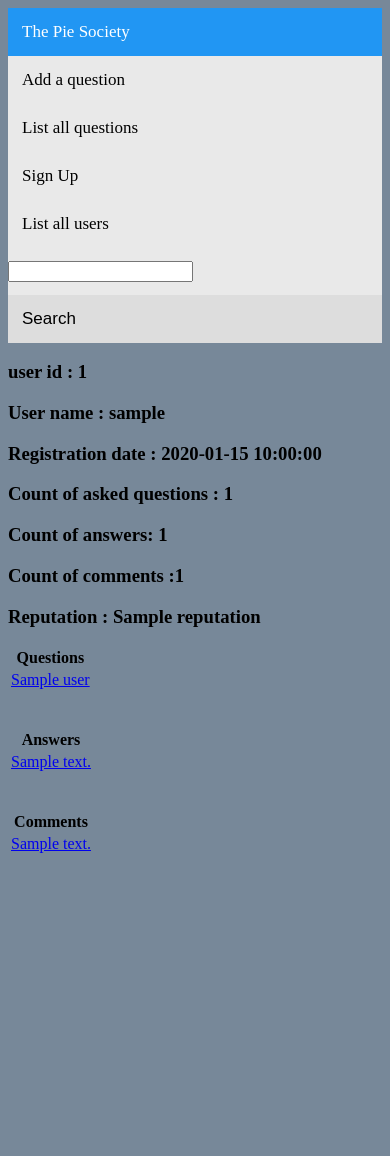
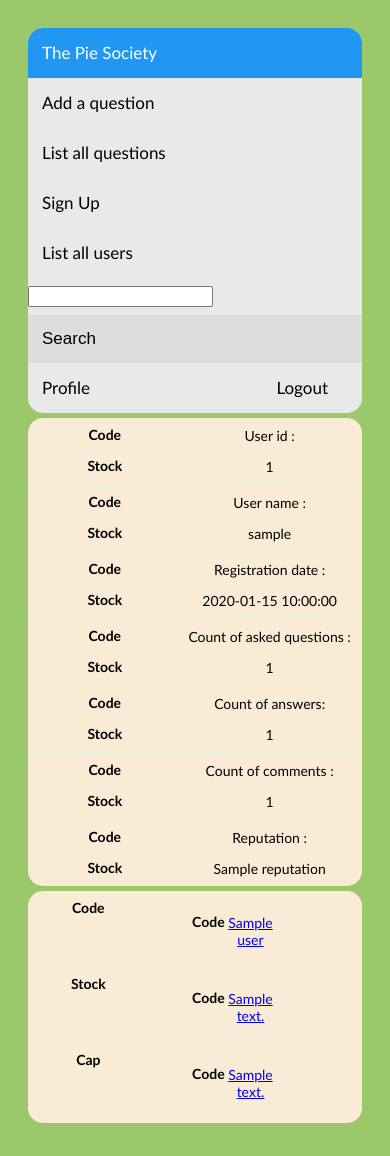
Before and after one commit to apetreibogdan/Ask-Mate-Python3-VB-, a Flask app: page /user/1 in a window 390 px wide. Before the commit the page ends 853 px from the top, so only its background shows below. Run offline with Flask 2, Linux system fonts and the light colour scheme; the visitor is signed in with stand-in values (Sample User, id 1); a database or web service that is not in the repository returns one stand-in record (values such as "Sample title"); some libraries are stand-ins or nearby versions.

Commit message:
css part one done

```diff
--- a/database_common.py
+++ b/database_common.py
@@ -5,10 +5,10 @@ import os
 import psycopg2
 import psycopg2.extras
 
-os.environ['PSQL_USER_NAME'] = 'bobo'
-os.environ['PSQL_PASSWORD'] = 'bobo123'
+os.environ['PSQL_USER_NAME'] = 'postgres'
+os.environ['PSQL_PASSWORD'] = 'teiubesc11'
 os.environ['PSQL_HOST'] = 'localhost'
-os.environ['PSQL_DB_NAME'] = 'askmate3'
+os.environ['PSQL_DB_NAME'] = 'test_db'
 
 
 def get_connection_string():
--- a/static/layout.css
+++ b/static/layout.css
@@ -1,11 +1,12 @@
 
 body {
-  background-color: lightslategrey;
+  background-color: whitesmoke;
 }
 
 .topnav {
   overflow: hidden;
   background-color: #e9e9e9;
+  border-radius: 15px;
 }
 
 .topnav a {
@@ -16,6 +17,7 @@ body {
   padding: 14px 16px;
   text-decoration: none;
   font-size: 17px;
+  height: 22px;
 }
 
 .topnav a:hover {
@@ -42,7 +44,8 @@ body {
 .topnav .search-container button {
   float: right;
   padding: 6px 10px;
-  margin-top: 8px;
+  margin-top: 0.5rem;
+  margin-left: 16px;
   margin-right: 16px;
   background: #ddd;
   font-size: 17px;
@@ -72,7 +75,7 @@ body {
 }
 
 .search  {
-    margin: 0.8rem 0;
+    margin: 0.5rem 0;
 }
 
 
@@ -92,6 +95,143 @@ body {
 .users_tabel{
   width: 100%;
   border-collapse: collapse;
-    border: 3px solid black;
+    border-radius: 15px;
 
 }
+
+/*#user_info{*/
+/*  border: 2px solid deepskyblue;*/
+
+/*}*/
+
+/*#user_info th {*/
+/*  border-bottom: 2px solid deepskyblue;*/
+/*}*/
+
+table { border-radius: 15px;
+  border-spacing: 1px;
+  border-collapse: collapse;
+  background: antiquewhite;
+  overflow: hidden;
+  max-width: 1200px;
+  width: 100%;
+  margin: 5px auto;
+  position: relative;
+}
+table * {
+  position: relative;
+}
+table td,
+table th {
+  padding-left: 8px;
+}
+table thead tr {
+  height: 60px;
+  background: bisque;
+  font-size: 16px;
+  border-bottom: 2px solid black;
+}
+table tbody tr {
+
+  height: 48px;
+  border-bottom: 1px solid #e3f1d5;
+}
+table tbody tr:last-child {
+  border: 0;
+}
+table td,
+table th {
+  text-align: center;
+}
+table td.l,
+table th.l {
+  text-align: center;
+}
+table td.c,
+table th.c {
+  text-align: center;
+}
+table td.r,
+table th.r {
+  text-align: center;
+}
+
+@media screen and (max-width: 35.5em) {
+  table {
+    display: block;
+  }
+  table > *,
+table tr,
+table td,
+table th {
+    display: block;
+  }
+  table thead {
+    display: none;
+  }
+  table tbody tr {
+    height: auto;
+    padding: 8px 0;
+  }
+  table tbody tr td {
+    padding-left: 45%;
+    margin-bottom: 12px;
+  }
+  table tbody tr td:last-child {
+    margin-bottom: 0;
+  }
+  table tbody tr td:before {
+    position: absolute;
+    font-weight: 700;
+    width: 40%;
+    left: 10px;
+    top: 0;
+  }
+  table tbody tr td:nth-child(1):before {
+    content: "Code";
+  }
+  table tbody tr td:nth-child(2):before {
+    content: "Stock";
+  }
+  table tbody tr td:nth-child(3):before {
+    content: "Cap";
+  }
+  table tbody tr td:nth-child(4):before {
+    content: "Inch";
+  }
+  table tbody tr td:nth-child(5):before {
+    content: "Box Type";
+  }
+}
+body {
+  background: #9bc86a;
+  font: 400 14px "Calibri", "Arial";
+  padding: 20px;
+}
+
+blockquote {
+  color: white;
+  text-align: center;
+}
+
+#paragraf{
+    width: 600px;
+}
+
+#image1{
+    width: 200px;
+    float: left;
+    margin: 0px 20px 20px 0px;
+}
+
+
+.left_button{
+    float: right;
+}
+.right_button{
+    float: right;
+}
+
+.buttons1 {
+    display: inline-block;
+}
--- a/templates/base.html
+++ b/templates/base.html
@@ -14,11 +14,12 @@
 
 
 <div class="topnav">
-  <a class="active" href="/search">The Pie Society</a>
+  <a class="active">The Pie Society</a>
   <a href="/add-question">Add a question</a>
   <a href="{{ url_for('list_all_questions') }}"> List all questions</a>
     <a href="{{ url_for('register_user') }}"> Sign Up</a>
   <a href="{{ url_for('list_all_users') }}">List all users</a>
+
   <div class="search-container">
     <form action="/search">
       <input class="search" type="search" id="site-search" name="q"
@@ -26,6 +27,17 @@
         <button>Search</button>
     </form>
   </div>
+        <div style="float:right; margin-right: 20px">
+        {% if session['username'] %}
+        <a href="{{ url_for('logout') }}">Logout</a>
+        {% else %}
+        <a href="{{ url_for('login') }}">Login</a>
+        {% endif %}
+    </div>
+<div>
+<a href="{{url_for("profile",user_id = session['user_id'])}}">Profile</a>
+
+</div>
 </div>
 
 
--- a/templates/list.html
+++ b/templates/list.html
@@ -6,13 +6,7 @@
 
 
 
-<div>
-<a href="{{url_for("profile",user_id = session['user_id'])}}">Profile</a>
-<form action="{{ url_for("logout") }}">
-<button type="submit">Log Out</button>
 
-</form>
-</div>
     <div class="content">
         <h1>List questions</h1>
         <div class="sort_form">
--- a/templates/user.html
+++ b/templates/user.html
@@ -1,20 +1,27 @@
 {% extends "base.html" %}
 
 {% block content%}
+<table>
+<tr><td>User id :</td><td> {{ profile_data[0]['id'] }}</td> </tr>
+<tr><td>User name :</td><td> {{ profile_data[0]['username'] }}</td></tr>
+<tr><td>Registration date :</td><td> {{ profile_data[0]['registration_date'] }}</td> </tr>
+<tr><td>Count of asked questions :</td><td> {{ profile_data[0]['count_questions'] }} </td></tr>
+<tr><td>Count of answers:</td> <td>{{ profile_data[0]['count_answers'] }}</td></tr>
+<tr><td>Count of comments :</td><td>{{ profile_data[0]['count_comments'] }}</td> </tr>
+<tr><td>Reputation : </td><td>{{ profile_data[0]['reputation']}}</td> </tr>
+</table>
+    <table id="user_info">
+    <thead>
+        <tr> <th>Questions</th>
+     <th>Answers</th>
+     <th>Comments</th>
+    </tr>
+        </thead>
 
-<h3>user id : {{ profile_data[0]['id'] }} </h3>
-<h3>User name : {{ profile_data[0]['username'] }}</h3>
-<h3>Registration date : {{ profile_data[0]['registration_date'] }} </h3>
-<h3>Count of asked questions : {{ profile_data[0]['count_questions'] }} </h3>
-<h3>Count of answers: {{ profile_data[0]['count_answers'] }}</h3>
-<h3>Count of comments :{{ profile_data[0]['count_comments'] }} </h3>
-<h3>Reputation : {{ profile_data[0]['reputation']}} </h3>
-    <table>
-    <thead>
     <tr>
-        <th>Questions</th>
-    </tr>
-    </thead>
+    <td style="width: 30% "; >
+    <table class ="list_user">
+
     <tbody>
     {% if profile_data[0]['user_questions'] %}
     {% for items in profile_data[0]['user_questions'].split('--') %}
@@ -26,13 +33,11 @@
     </tr>
     </tbody>
     </table>
- <br><br>
-        <table>
-    <thead>
-    <tr>
-        <th>Answers</th>
-    </tr>
-    </thead>
+
+    </td>
+     <td style="width: 30% " >
+        <table class ="list_user">
+
     <tbody>
     {% if profile_data[0]['user_answers'] %}
     {% for items in profile_data[0]['user_answers'].split('--') %}
@@ -45,13 +50,10 @@
     </tbody>
     </table>
 
-     <br><br>
-        <table>
-    <thead>
-    <tr>
-        <th>Comments</th>
-    </tr>
-    </thead>
+     </td>
+     <td style="width: 30% "; >
+        <table class ="list_user">
+
     <tbody>
     {% if profile_data[0]['user_comments'] %}
     {% for items in profile_data[0]['user_comments'].split('--') %}
@@ -65,5 +67,7 @@
     </tr>
     </tbody>
     </table>
-
+     </td>
+    </tr>
+    </table>
 {% endblock %}
--- a/utility.py
+++ b/utility.py
@@ -3,8 +3,8 @@ import datetime
 import os
 import bcrypt
 
-QUESTION_IMG_PATH = "/home/bobo/PycharmProjects/ask-mate-3-python-Kinkey232/static/image/question"
-ANSWER_IMG_PATH = "/home/bobo/PycharmProjects/ask-mate-3-python-Kinkey232/static/image/answer"
+QUESTION_IMG_PATH = "/home/victor/PycharmProjects/ask-mate-3-python-Kinkey232/static/image/question"
+ANSWER_IMG_PATH = "/home/victor/PycharmProjects/ask-mate-3-python-Kinkey232/static/image/answer"
 
 
 def question_story_constructor(partial_question_story):
```
Also changed, not shown: templates/login.html (+21 -6 lines).
